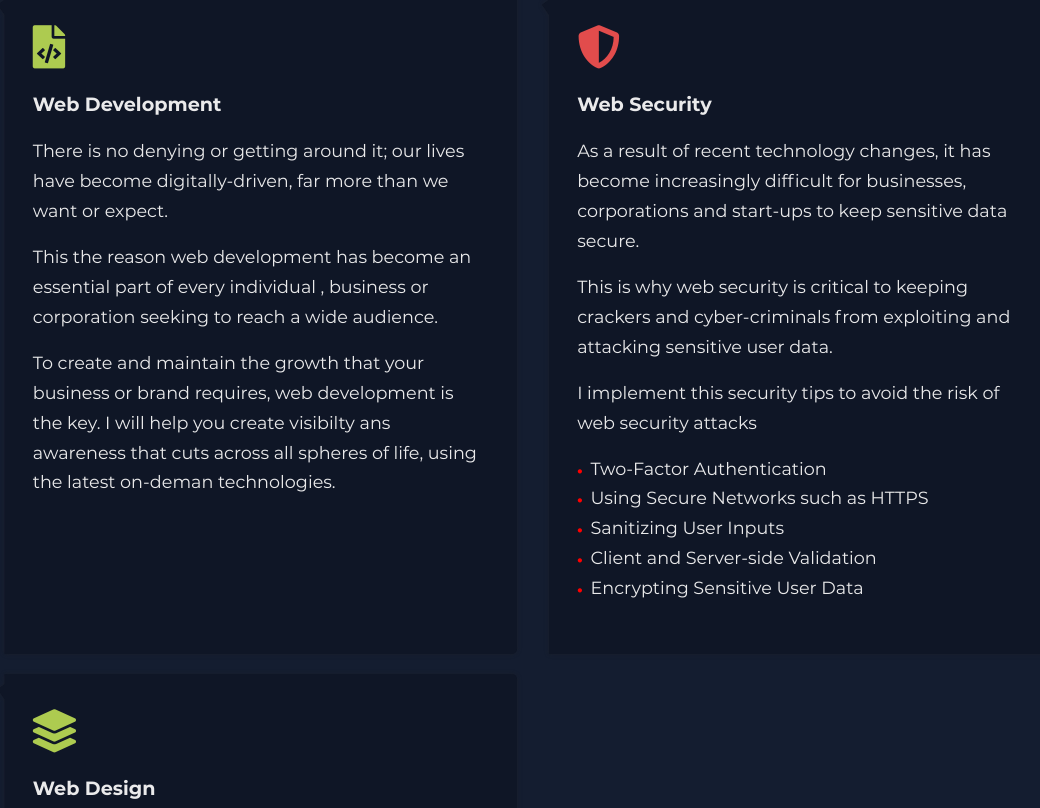
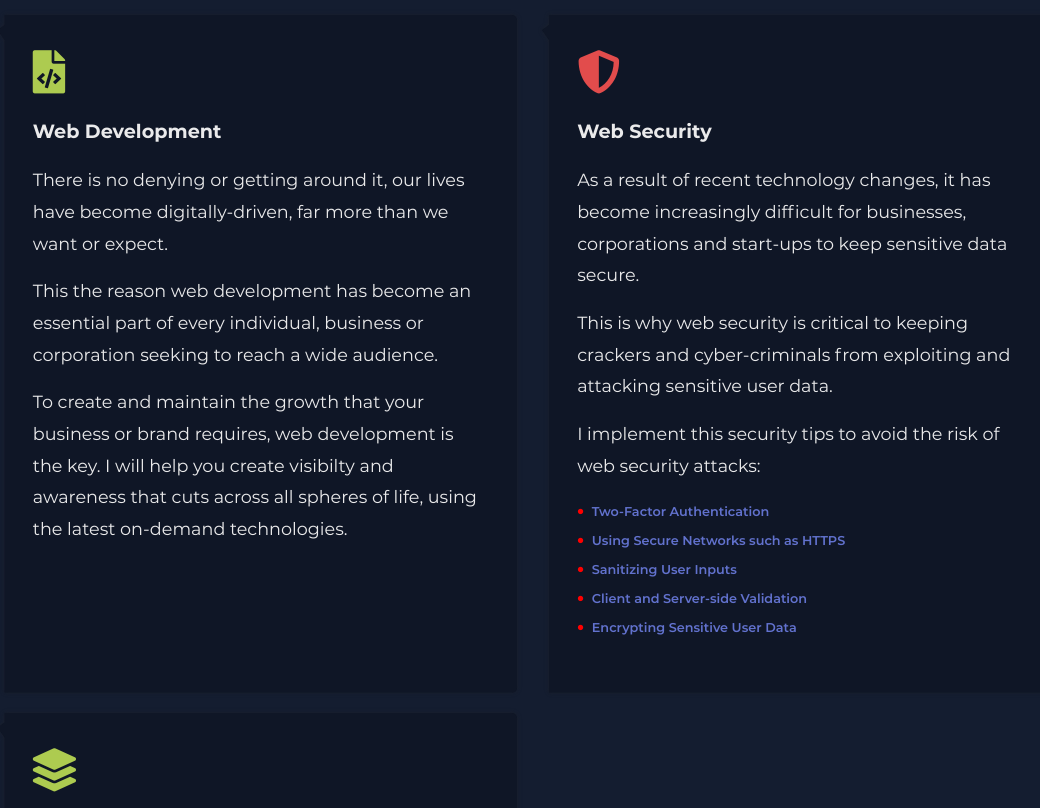
Before and after one commit to firerum/Portfolio, a plain HTML site: page index.html in a window 1280 px wide. Shown: the part 1700-2508 px from the top of the page, without its empty margins (113-1153 px from the left). Drawn offline with Linux system fonts and the light colour scheme.

Commit message:
corrected the typo on the service section

```diff
--- a/index.html
+++ b/index.html
@@ -74,9 +74,9 @@
                         <div class="design">
                             <i class="fas fa-file-code"></i>
                             <h3>web development</h3>
-                            <p>There is no denying or getting around it; our lives have become digitally-driven, far more than we want or expect.</p>
-                            <p>This the reason web development has become an essential part of every individual , business or corporation seeking to reach a wide audience.</p>
-                            <p>To create and maintain the growth that your business or brand requires, web development is the key. I will help you create visibilty ans awareness that cuts across all spheres of life, using the latest on-deman technologies.</p>
+                            <p>There is no denying or getting around it, our lives have become digitally-driven, far more than we want or expect.</p>
+                            <p>This the reason web development has become an essential part of every individual, business or corporation seeking to reach a wide audience.</p>
+                            <p>To create and maintain the growth that your business or brand requires, web development is the key. I will help you create visibilty and awareness that cuts across all spheres of life, using the latest on-demand technologies.</p>
                         </div>
                     </div>
                     <div class="web-sec">
@@ -85,7 +85,7 @@
                             <h3>web security</h3>
                             <p>As a result of recent technology changes, it has become increasingly difficult for businesses, corporations and start-ups to keep sensitive data secure.</p>
                             <p>This is why web security is critical to keeping crackers and cyber-criminals from exploiting and attacking sensitive user data.</p>
-                            <p>I implement this security tips to avoid the risk of web security attacks</p>
+                            <p>I implement this security tips to avoid the risk of web security attacks:</p>
                             <ul>
                                 <li>Two-Factor Authentication</li>
                                 <li>Using Secure Networks such as HTTPS</li>
--- a/scss/reset.scss
+++ b/scss/reset.scss
@@ -45,8 +45,8 @@ html {
 
 body {
     font-family: montserrat, Arial, helvetica, sans-serif;
-    font-size: 0.8rem;
-    line-height: 1.7;
+    font-size: 0.9rem;
+    line-height: 1.8;
     display: flex;
     flex-direction: column;
     height: 100%;
--- a/scss/style.scss
+++ b/scss/style.scss
@@ -426,15 +426,18 @@ main.content {
             filter: var(--icon-shadow);
         }
 
+        li {
+            font-size: 0.8rem;
+            font-weight: 600;
+            color: #6272ce;
 
-        li::before {
-            content: "\2022";
-            width: 20px;
-            height: 10px;
-            color: red;
-            font-size: 0.8rem;
-            font-weight: 900;
-            margin-right: 8px;
+            &::before {
+                content: "\2022";
+                color: red;
+                font-size: 1rem;
+                font-weight: 900;
+                margin-right: 8px;
+            }
         }
 
     }
```
Also changed, not shown: scss/style.css, 1 other file.
